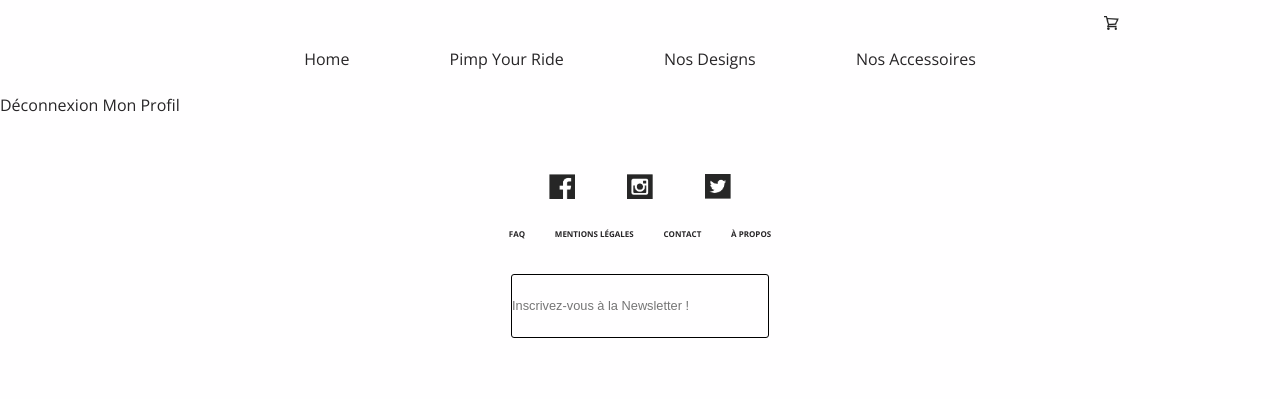
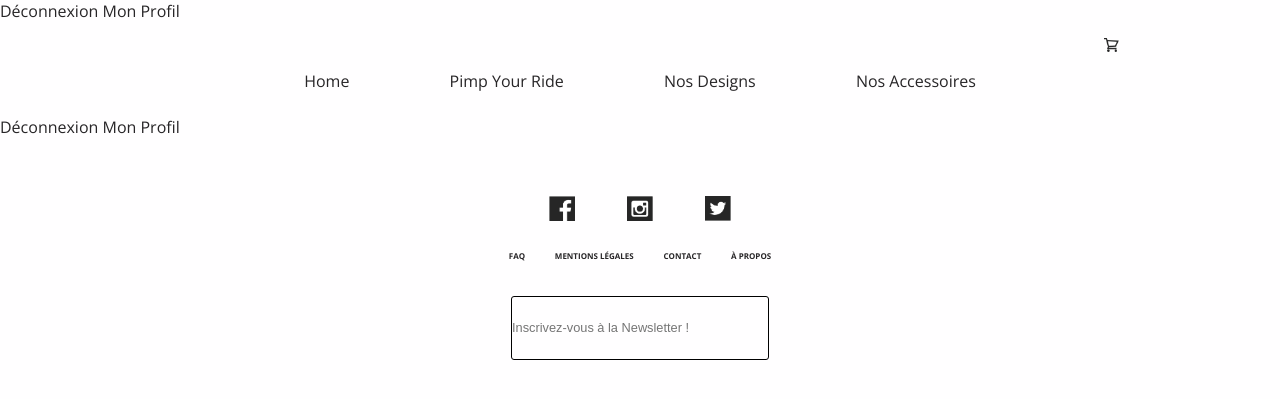
Before and after one commit to Bxrrxcudx/SI_3D_WEB, a PHP site: page /index.php in a window 1280 px wide. Shown: the top 399 px of the page. Run offline with PHP 8.4, Linux system fonts and the light colour scheme; the visitor is signed in with stand-in values (Sample User, id 1); data comes from the database, SQL or seed files in the repository.

Commit message:
header new

```diff
--- a/v1/session1/front/header.php
+++ b/v1/session1/front/header.php
@@ -8,6 +8,16 @@
 </head>
 <body>
     <header>
+        <?php if (isset($_SESSION['id'])) :?>
+            <div class="connexion">
+                <a href="logout.php">Déconnexion</a>
+                <a href="profil.php">Mon Profil</a>
+            </div>
+        <?php else :?>
+            <div class="connexion">
+                <a href="login.php">Connecte toi</a>
+            </div>
+        <?php endif; ?>
         <div class="nav-side-user">
           <img class="bag" src="img-layout/panier.png" alt="bag">
         </div>
```
